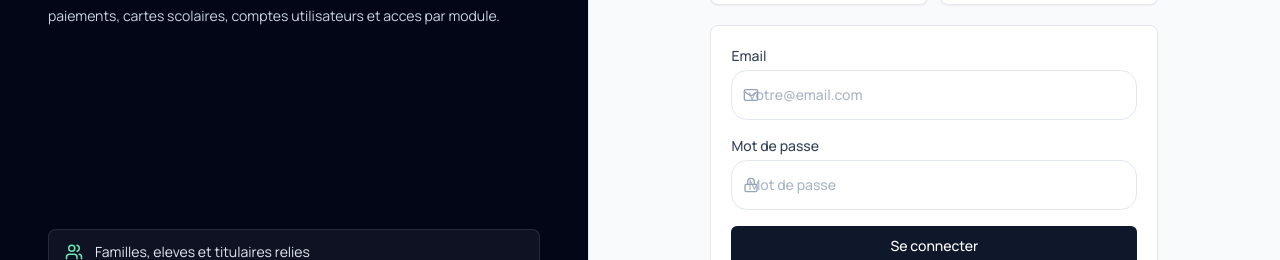
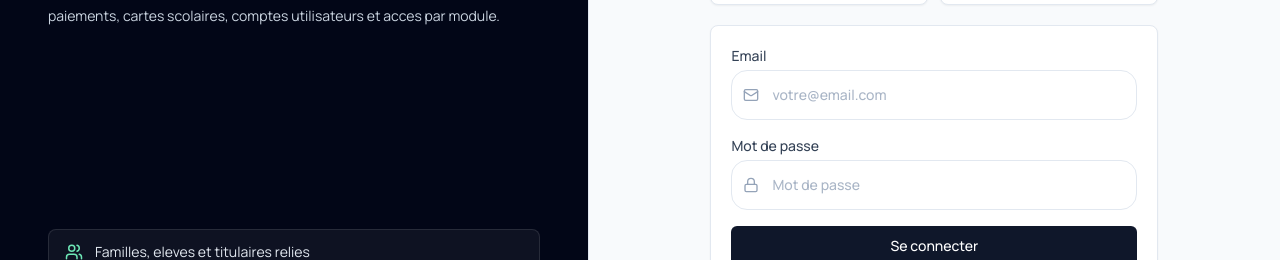
Before and after one commit to Maurel84/complete_school_management, a React (Vite) app: page /login in a window 1280 px wide. Shown: the part 369-629 px from the top of the page. Built offline with nearby package versions, Linux system fonts and the light colour scheme; no server answers.

Commit message:
fix(inputs): force left padding override using !pl-10 to prevent text overlapping input icons

```diff
--- a/src/components/common/DataTable.tsx
+++ b/src/components/common/DataTable.tsx
@@ -68,7 +68,7 @@ export default function DataTable<T extends object>({
               setPage(1);
             }}
             placeholder={searchPlaceholder}
-            className="w-full rounded-md border border-slate-200 bg-slate-50 py-2.5 pl-10 pr-4 text-sm text-slate-700 outline-none transition focus:border-emerald-500 focus:bg-white focus:ring-4 focus:ring-emerald-500/10"
+            className="w-full rounded-md border border-slate-200 bg-slate-50 py-2.5 !pl-10 pr-4 text-sm text-slate-700 outline-none transition focus:border-emerald-500 focus:bg-white focus:ring-4 focus:ring-emerald-500/10"
           />
         </div>
       </div>
--- a/src/pages/auth/LoginPage.tsx
+++ b/src/pages/auth/LoginPage.tsx
@@ -126,7 +126,7 @@ export default function LoginPage() {
                   value={email}
                   onChange={event => setEmail(event.target.value)}
                   required
-                  className="w-full rounded-md border border-slate-200 py-2.5 pl-10 pr-4 text-sm outline-none transition focus:border-emerald-500 focus:ring-4 focus:ring-emerald-500/10"
+                  className="w-full rounded-md border border-slate-200 py-2.5 !pl-10 pr-4 text-sm outline-none transition focus:border-emerald-500 focus:ring-4 focus:ring-emerald-500/10"
                   placeholder="votre@email.com"
                 />
               </div>
@@ -141,7 +141,7 @@ export default function LoginPage() {
                   value={password}
                   onChange={event => setPassword(event.target.value)}
                   required
-                  className="w-full rounded-md border border-slate-200 py-2.5 pl-10 pr-4 text-sm outline-none transition focus:border-emerald-500 focus:ring-4 focus:ring-emerald-500/10"
+                  className="w-full rounded-md border border-slate-200 py-2.5 !pl-10 pr-4 text-sm outline-none transition focus:border-emerald-500 focus:ring-4 focus:ring-emerald-500/10"
                   placeholder="Mot de passe"
                 />
               </div>
```
